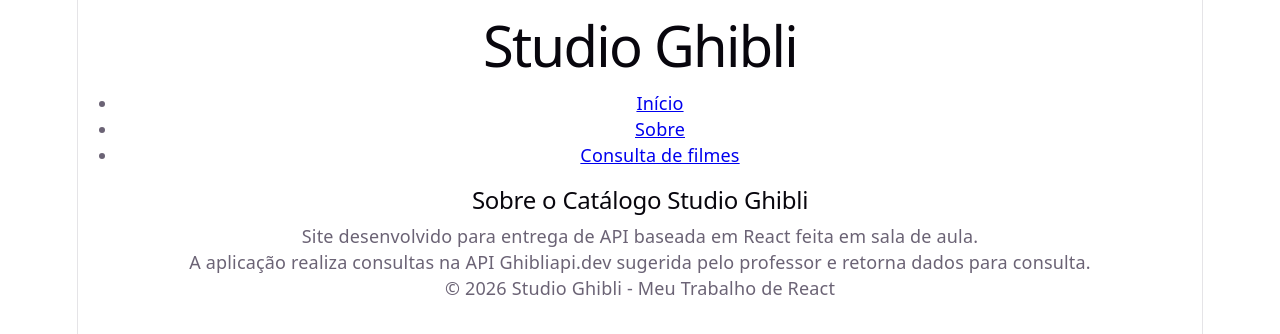
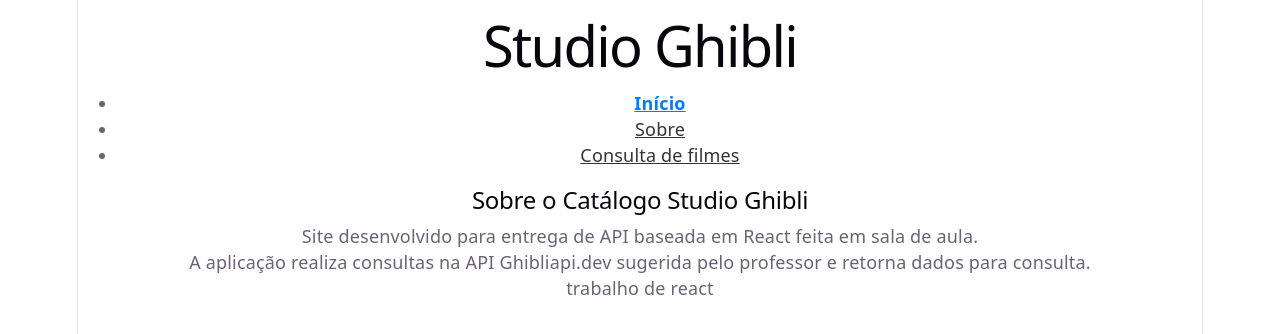
Before and after one commit to JoaoPAsouza25082003/Trabalho_Ghibli, a React (Vite) app: page / in a window 1280 px wide. Shown: the top 334 px of the page. Built offline with nearby package versions, Linux system fonts and the light colour scheme.

Commit message:
alteração da NavBar e separação da barra de pesquisa como componente

```diff
--- a/src/App.jsx
+++ b/src/App.jsx
@@ -1,15 +1,14 @@
 // src/App.jsx
 import { BrowserRouter as Router, Routes, Route } from 'react-router-dom';
 
-// Importa os componentes de estrutura
 import Header from './components/header';
 import Navbar from './components/navbar';
 import Footer from './components/footer';
 
-// Importa as TRÊS páginas do sistema
 import AboutPage from './pages/AboutPage';
 import Sobre from './pages/Sobre';
 import ConsultaDeFilmes from './pages/ConsultaDeFilmes';
+import NotFoundPage from './pages/404'; // Importação atualizada aqui!
 
 function App() {
   return (
@@ -20,14 +19,14 @@
 
         <main className="conteudo-principal">
           <Routes>
-            {/* Página inicial (/) carrega a explicação do projeto */}
             <Route path="/" element={<AboutPage />} />
+            <Route path="/sobre" element={<Sobre />} />
+            <Route path="/filmes" element={<ConsultaDeFilmes />} />
 
-            {/* Rota /sobre carrega os créditos com os nomes de vocês */}
-            <Route path="/sobre" element={<Sobre />} />
-
-            {/* Rota /filmes carrega a listagem dos cartões do Studio Ghibli */}
-            <Route path="/filmes" element={<ConsultaDeFilmes />} />
+            {/* Rota de erro 404 */}
+            <Route path="/404" element={<NotFoundPage />} />
+            {/* Captura qualquer rota inexistente digitada na URL */}
+            <Route path="*" element={<NotFoundPage />} />
           </Routes>
         </main>
 
--- /dev/null
+++ b/src/components/BarraPesquisa.jsx
@@ -0,0 +1,20 @@
+function BarraPesquisa({ valor, aoAlterar }) {
+  return (
+    <div className="barra-pesquisa" style={{ marginBottom: '20px' }}>
+      <input
+        type="text"
+        placeholder="Pesquisar filme pelo nome..."
+        value={valor}
+        onChange={(e) => aoAlterar(e.target.value)}
+        style={{
+          padding: '10px',
+          minWidth: '250px',
+          borderRadius: '5px',
+          border: '1px solid #ccc'
+        }}
+      />
+    </div>
+  );
+}
+
+export default BarraPesquisa;
--- a/src/components/CartaoFilme.jsx
+++ b/src/components/CartaoFilme.jsx
@@ -1,4 +1,3 @@
-// src/components/CartaoFilme.jsx
 
 function CartaoFilme({ title, description, image }) {
   return (
--- a/src/components/footer.jsx
+++ b/src/components/footer.jsx
@@ -1,12 +1,9 @@
-// src/components/footer.jsx
 
 function Footer() {
   return (
     <footer className="rodape">
-      <p>© 2026 Studio Ghibli - Meu Trabalho de React</p>
+      <p>trabalho de react</p>
     </footer>
   );
 }
-
-// ADICIONE EXATAMENTE ESSA LINHA ABAIXO NO FINAL DO SEU ARQUIVO:
 export default Footer;
--- a/src/components/header.jsx
+++ b/src/components/header.jsx
@@ -1,4 +1,3 @@
-// src/components/header.jsx
 
 function Header() {
   return (
@@ -7,6 +6,4 @@
     </header>
   );
 }
-
-// ADICIONE ESSA LINHA EXATAMENTE ASSIM NO FINAL DO SEU ARQUIVO:
 export default Header;
--- a/src/components/navbar.jsx
+++ b/src/components/navbar.jsx
@@ -1,13 +1,33 @@
-// src/components/navbar.jsx
-import { Link } from 'react-router-dom';
+import { NavLink } from 'react-router-dom';
 
 function Navbar() {
   return (
     <nav className="menu-navegacao">
       <ul>
-        <li><Link to="/">Início</Link></li>
-        <li><Link to="/sobre">Sobre</Link></li>
-        <li><Link to="/filmes">Consulta de filmes</Link></li>
+        <li>
+          <NavLink
+            to="/"
+            style={({ isActive }) => ({ color: isActive ? '#007bff' : '#333', fontWeight: isActive ? 'bold' : 'normal' })}
+          >
+            Início
+          </NavLink>
+        </li>
+        <li>
+          <NavLink
+            to="/sobre"
+            style={({ isActive }) => ({ color: isActive ? '#007bff' : '#333', fontWeight: isActive ? 'bold' : 'normal' })}
+          >
+            Sobre
+          </NavLink>
+        </li>
+        <li>
+          <NavLink
+            to="/filmes"
+            style={({ isActive }) => ({ color: isActive ? '#007bff' : '#333', fontWeight: isActive ? 'bold' : 'normal' })}
+          >
+            Consulta de filmes
+          </NavLink>
+        </li>
       </ul>
     </nav>
   );
--- /dev/null
+++ b/src/pages/404.jsx
@@ -0,0 +1,11 @@
+
+function NotFoundPage() {
+  return (
+    <div className="not-found-container" style={{ textAlign: 'center', padding: '40px' }}>
+      <h2>Erro 404</h2>
+      <p>Não foi possível carregar ou encontrar os dados consultados.</p>
+    </div>
+  );
+}
+
+export default NotFoundPage;
--- a/src/pages/ConsultaDeFilmes.jsx
+++ b/src/pages/ConsultaDeFilmes.jsx
@@ -1,32 +1,50 @@
 // src/pages/ConsultaDeFilmes.jsx
 import { useState, useEffect } from 'react';
+import { useNavigate } from 'react-router-dom';
 import { getFilmes } from '../services/ServicoBusca';
 import CartaoFilme from '../components/CartaoFilme';
+import BarraPesquisa from '../components/BarraPesquisa'; // Importa o novo componente
 
 function ConsultaDeFilmes() {
   const [filmes, setFilmes] = useState([]);
   const [loading, setLoading] = useState(true);
-
-  // Novo estado para guardar o texto digitado na pesquisa
   const [pesquisa, setPesquisa] = useState('');
 
+  const navigate = useNavigate();
+
   useEffect(() => {
+    let active = true; // Flag de controle para o Cleanup
+
     const puxarDadosDaAPI = async () => {
       try {
         setLoading(true);
         const dadosMapeados = await getFilmes();
+
+        // Se o usuário saiu da página durante a requisição, interrompe a execução
+        if (!active) return;
+
+        if (!dadosMapeados || dadosMapeados.length === 0) {
+          navigate('/404');
+          return;
+        }
+
         setFilmes(dadosMapeados);
       } catch (erro) {
         console.error("Erro ao carregar a API do Ghibli:", erro);
+        if (active) navigate('/404');
       } finally {
-        setLoading(false);
+        if (active) setLoading(false);
       }
     };
 
     puxarDadosDaAPI();
-  }, []);
 
-  // Filtra os filmes comparando o título com o texto da pesquisa (ignorando maiúsculas/minúsculas)
+    // Função de Cleanup executada ao desmontar o componente
+    return () => {
+      active = false;
+    };
+  }, [navigate]);
+
   const filmesFiltrados = filmes.filter((filme) =>
     filme.title.toLowerCase().includes(pesquisa.toLowerCase())
   );
@@ -35,32 +53,16 @@
     <div className="consulta-container">
       <h2>Catálogo de Filmes Studio Ghibli</h2>
 
-      {/* Barra de Pesquisa */}
-      <div className="barra-pesquisa" style={{ marginBottom: '20px' }}>
-        <input
-          type="text"
-          placeholder="Pesquisar filme pelo nome..."
-          value={pesquisa}
-          onChange={(e) => setPesquisa(e.target.value)}
-          style={{
-            padding: '10px',
-            width: '10px', // O CSS externo ou flexbox costuma controlar, ajuste se necessário
-            minWidth: '250px',
-            borderRadius: '5px',
-            border: '1px solid #ccc'
-          }}
-        />
-      </div>
+      {/* Uso do novo componente reutilizável de busca */}
+      <BarraPesquisa valor={pesquisa} aoAlterar={setPesquisa} />
 
       {loading ? (
         <p>Carregando os filmes direto da API...</p>
       ) : (
         <div className="lista-filmes">
-          {/* Se a pesquisa não encontrar nada, avisa o usuário */}
           {filmesFiltrados.length === 0 ? (
             <p>Nenhum filme encontrado com o nome "{pesquisa}".</p>
           ) : (
-            // Mapeia apenas os filmes filtrados pela pesquisa
             filmesFiltrados.map((filme) => (
               <CartaoFilme
                 key={filme.id}
--- a/src/services/ServicoBusca.js
+++ b/src/services/ServicoBusca.js
@@ -1,6 +1,4 @@
-// src/services/ServicoBusca.js
 
-// O Mapper limpa o objeto bruto da API e deixa com as propriedades que você escolheu
 const mapFilme = (filmeBruto) => {
   return {
     id: filmeBruto.id,
@@ -9,18 +7,14 @@
     description: filmeBruto.description
   };
 };
-
-// ATENÇÃO: A palavra 'export' ANTES de 'const getFilmes' é obrigatória!
 export const getFilmes = async (signal) => {
   const res = await fetch('https://ghibliapi.dev/films', { signal });
   if (!res.ok) {
     throw new Error('Não foi possível carregar a lista de filmes.');
   }
   const dadosBrutos = await res.json();
-  return dadosBrutos.map(mapFilme); // Passa os dados pelo Mapper antes de retornar
+  return dadosBrutos.map(mapFilme);
 };
-
-// Exportamos também a busca por ID caso você precise depois
 export const getFilmePorId = async (id, signal) => {
   const res = await fetch(`https://ghibliapi.dev/films/${id}`, { signal });
   if (!res.ok) {
```
Also changed, not shown: 1 other file (tests, documents, lock files or other folders).
